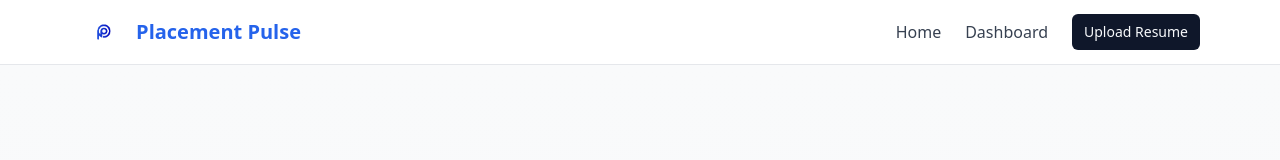
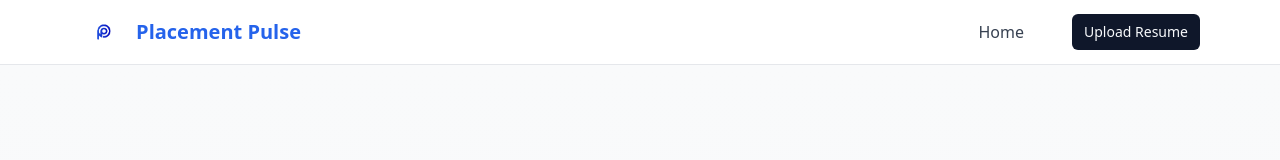
Before and after one commit to nikunjraykundlia/placement-pulse-ai, a React (Vite) app: page / in a window 1280 px wide. Shown: the top 160 px of the page. Built offline with nearby package versions, Linux system fonts and the light colour scheme.

Commit message:
Visual edit in Lovable
Edited UI in Lovable

```diff
--- a/src/components/layout/Header.tsx
+++ b/src/components/layout/Header.tsx
@@ -19,8 +19,7 @@ const Header = () => {
               Home
             </Link>
             <Link to="/dashboard" className="text-gray-700 hover:text-blue-600 transition-colors">
-              Dashboard
-            </Link>
+          </Link>
             <Button size="sm">Upload Resume</Button>
           </nav>
 
```
